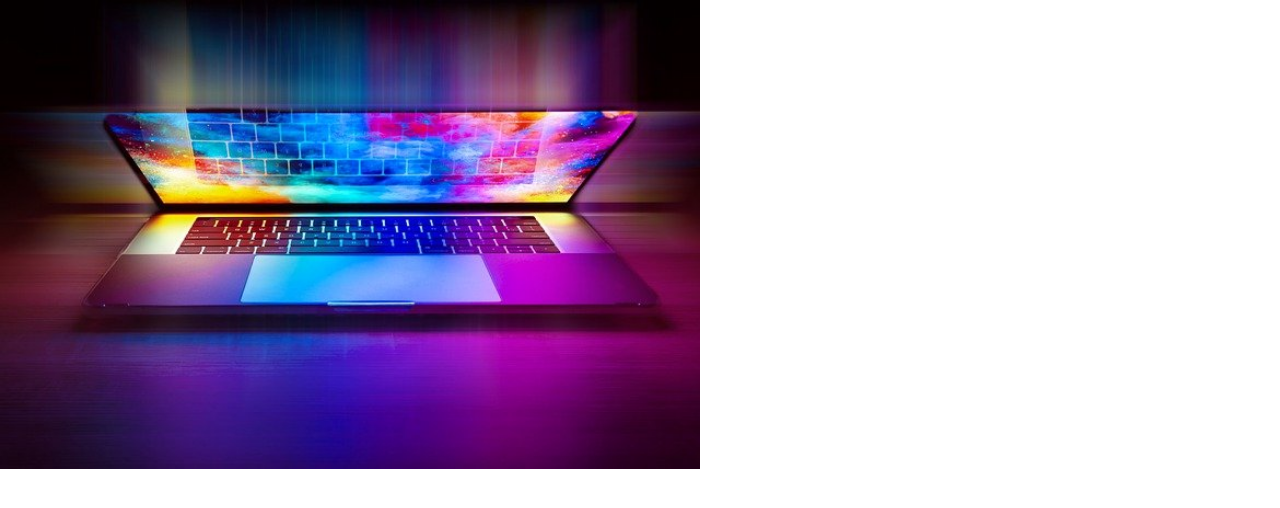
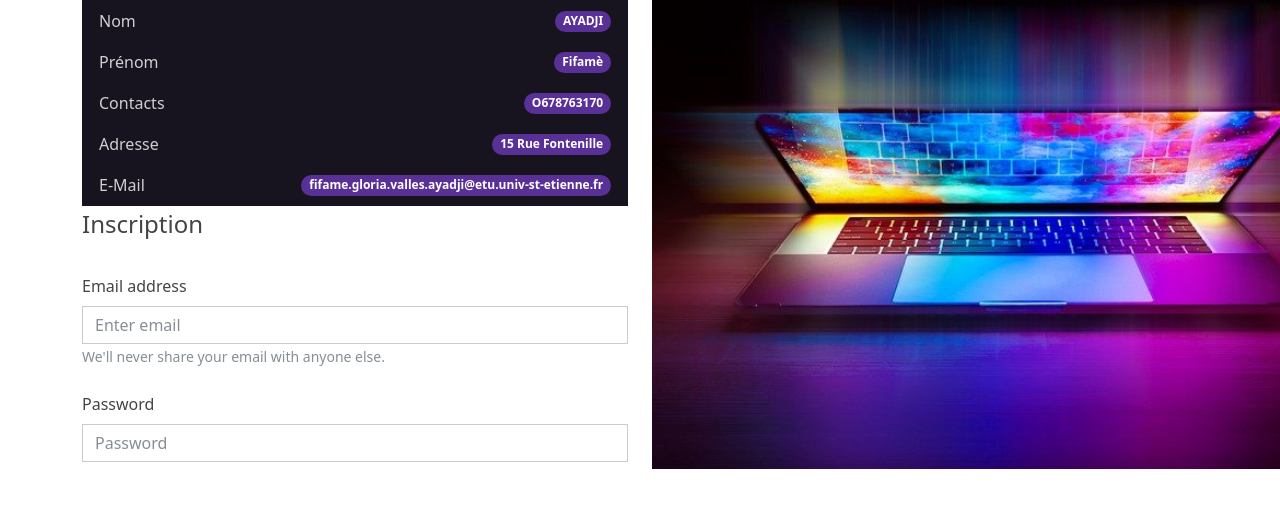
Before and after one commit to Fifame30/Projet, a Symfony app: template templates/home/index.html.twig in a window 1280 px wide; the page is wider, and only the part inside the window is pictured. Shown: the part 78-586 px from the top of that part. Run offline with Twig, Linux system fonts and the light colour scheme; the template is opened without the code that fills it, so the values that code supplies are empty; some libraries are stand-ins or nearby versions.

Commit message:
Update index.html.twig

```diff
--- a/templates/home/index.html.twig
+++ b/templates/home/index.html.twig
@@ -1,6 +1,6 @@
 {% extends 'base.html.twig' %}
 
-{% block title %}Hello HomeController!{% endblock %}
+{% block title %}Accueil{% endblock %}
 
 {% block body %}
 <style>
@@ -8,7 +8,51 @@
     .example-wrapper code { background: #F5F5F5; padding: 2px 6px; }
 </style>
 
-<div id="Accueil">
-        <img src="/IMG.jpg" alt="image">
+<div class="container">
+    <div class="row">
+        <div class="col-6">
+            <ul class="list-group">
+                <li class="list-group-item d-flex justify-content-between align-items-center">
+                Nom
+                <span class="badge bg-primary rounded-pill">AYADJI</span>
+                </li>
+                <li class="list-group-item d-flex justify-content-between align-items-center">
+                Prénom
+                <span class="badge bg-primary rounded-pill">Fifamè</span>
+                </li>
+                <li class="list-group-item d-flex justify-content-between align-items-center">
+                Contacts
+                <span class="badge bg-primary rounded-pill">O678763170</span>
+                </li>
+                <li class="list-group-item d-flex justify-content-between align-items-center">
+                Adresse
+                <span class="badge bg-primary rounded-pill">15 Rue Fontenille</span>
+                </li>
+                <li class="list-group-item d-flex justify-content-between align-items-center">
+                E-Mail
+                <span class="badge bg-primary rounded-pill">fifame.gloria.valles.ayadji@etu.univ-st-etienne.fr</span>
+                </li>
+                <form>
+                    <fieldset>
+                      <legend>Inscription</legend>
+                        <div class="form-group">
+                            <label for="exampleInputEmail1" class="form-label mt-4">Email address</label>
+                            <input type="email" class="form-control" id="exampleInputEmail1" aria-describedby="emailHelp" placeholder="Enter email">
+                            <small id="emailHelp" class="form-text text-muted">We'll never share your email with anyone else.</small>
+                        </div>
+                        <div class="form-group">
+                            <label for="exampleInputPassword1" class="form-label mt-4">Password</label>
+                            <input type="password" class="form-control" id="exampleInputPassword1" placeholder="Password">
+                        </div>
+                    </fieldset>
+            </ul>
+        </div>
+        <div class="col-6">
+            <div id="Accueil">
+                <img src="/IMG.jpg" alt="image">
+            </div>
+        </div>
+    </div>
 </div>
+
 {% endblock %}
```
